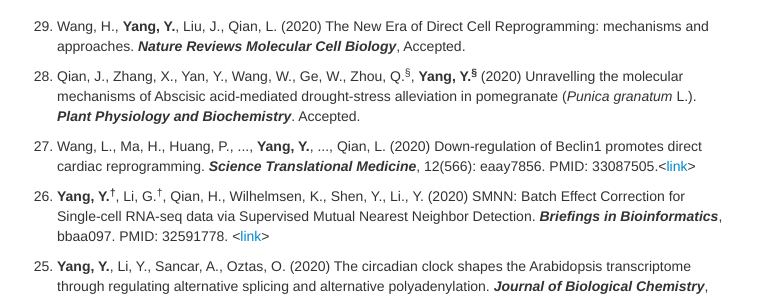
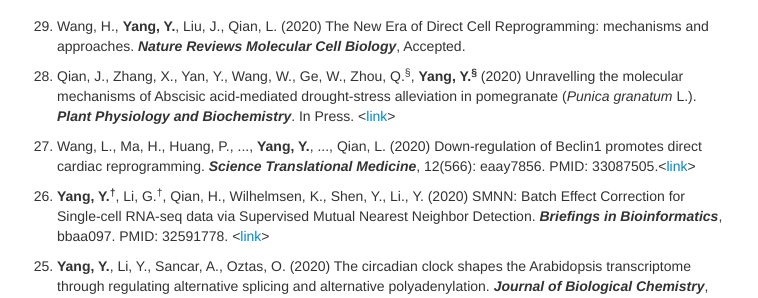
Before and after one commit to yycunc/yycunc.github.io, a Jekyll site: the page built from pages/pubs.md, in a window 1280 px wide and 900 px high, scrolled down 396 px. Shown: the part 152-450 px from the top of the window, without its empty margins (258-1016 px from the left). Built offline with Jekyll 4.4.1, drawn with Linux system fonts in a browser that asks for light colours.

Commit message:
Update pubs.md

```diff
--- a/pages/pubs.md
+++ b/pages/pubs.md
@@ -25,7 +25,7 @@ title: Yuchen Yang's publications
 ### 2020
 <ol start="29"> <li>Wang, H., <b>Yang, Y.</b>, Liu, J., Qian, L. (2020) The New Era of Direct Cell Reprogramming: mechanisms and approaches. <i><b>Nature Reviews Molecular Cell Biology</b></i>, Accepted.</li></ol>
 
-<ol start="28"> <li>Qian, J., Zhang, X., Yan, Y., Wang, W., Ge, W., Zhou, Q.<sup>&sect;</sup>, <b>Yang, Y.<sup>&sect;</sup></b> (2020) Unravelling the molecular mechanisms of Abscisic acid-mediated drought-stress alleviation in pomegranate (<i>Punica granatum</i> L.). <i><b>Plant Physiology and Biochemistry</b></i>. Accepted.</li></ol>
+<ol start="28"> <li>Qian, J., Zhang, X., Yan, Y., Wang, W., Ge, W., Zhou, Q.<sup>&sect;</sup>, <b>Yang, Y.<sup>&sect;</sup></b> (2020) Unravelling the molecular mechanisms of Abscisic acid-mediated drought-stress alleviation in pomegranate (<i>Punica granatum</i> L.). <i><b>Plant Physiology and Biochemistry</b></i>. In Press. <<a href="https://www.sciencedirect.com/science/article/abs/pii/S0981942820305222">link</a>></li></ol>
 
 <ol start="27"> <li>Wang, L., Ma, H., Huang, P., ..., <b>Yang, Y.</b>, ..., Qian, L. (2020) Down-regulation of Beclin1 promotes direct cardiac reprogramming. <i><b>Science Translational Medicine</b></i>, 12(566): eaay7856. PMID: 33087505.<<a href="https://stm.sciencemag.org/content/12/566/eaay7856/tab-pdf">link</a>></li></ol>
 
```
